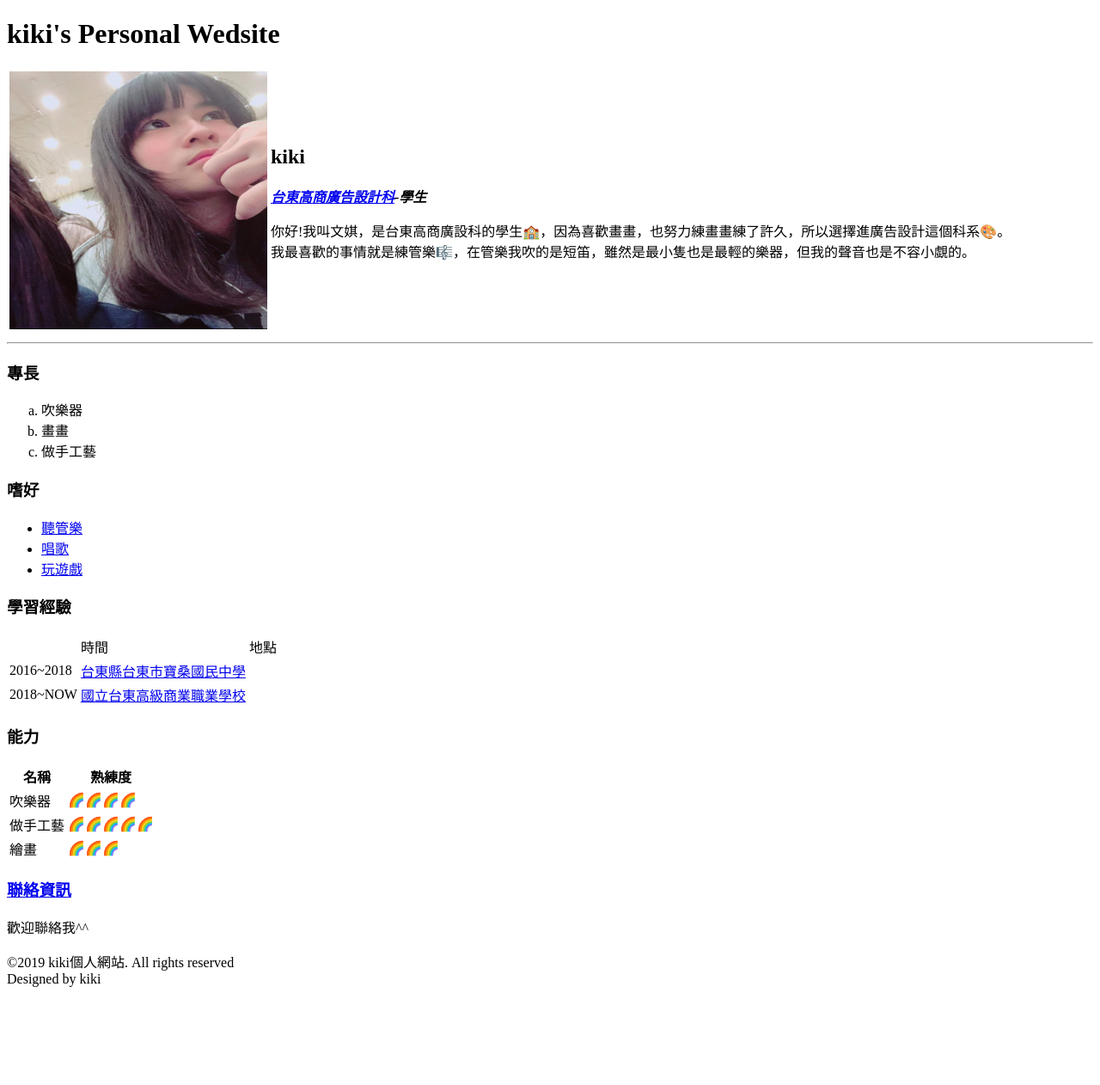
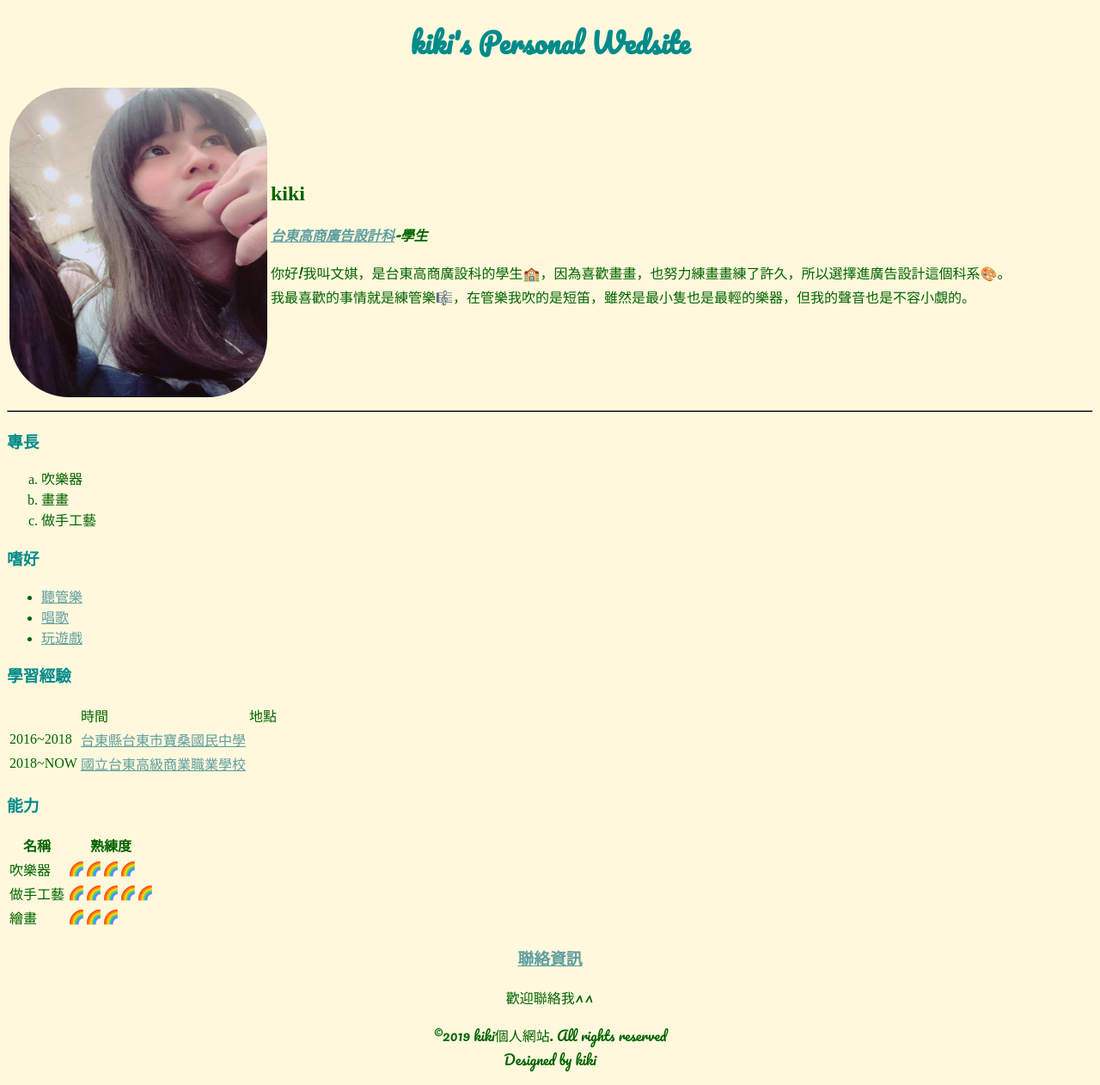
Before and after one commit to kikiouo/CV, a plain HTML site: page index.html in a window 1280 px wide. Shown: the whole page at 86% size. Before the commit the page ends 1164 px from the top, so only its background shows below. Drawn offline with Linux system fonts and the light colour scheme.

Commit message:
增加CSS樣式

```diff
--- a/index.html
+++ b/index.html
@@ -3,13 +3,52 @@
 <head>
 	<meta charset="utf-8">
 	<title>鐘文娸的個人網站</title>
+	<link href="https://fonts.googleapis.com/css?family=Courgette|Pacifico" rel="stylesheet">
+	<style>
+		body{
+			background-color: 	#FFF8DC;
+			color: #006400;
+		}
+		a{
+			color:	#5F9EA0
+		}
+		img{
+			width:300px;
+			height: 360px;
+			border-radius: 70px;
+		}
+		h1{
+			text-align: center;
+			font-family: 'Pacifico', cursive;
+		}
+		h1{
+			color:	#008B8B
+		}
+		h3{
+			color:	#008B8B
+		}
+		#Designed{
+			text-align: center;
+		}
+		#aa{
+			text-align: center;
+		}
+		hr{
+			height: 1px;
+			background-color: black;
+		}
+		p{
+			font-family: 'Pacifico', cursive;
+		}
+
+	</style>
 </head>
 <body>
 <h1>kiki's Personal Wedsite</h1>
 <table>
 	<tr>
 		<td>
-		<img src="img/2.jpg" style="width:300px;height:300px;">
+		<img src="img/2.jpg">
 		</td>
 		<td>
 		<h2>kiki</h2>
@@ -37,8 +76,8 @@
 <h3>學習經驗</h3>
 <table>
 	<th>
-	<td>時間</td>
-    <td>地點</td>
+	    <td>時間</td>
+        <td>地點</td>
 	</th>
     <tr>
     	<td>2016~2018</td>
@@ -56,21 +95,23 @@
         <th>熟練度</th>
 	</tr>
     <tr>
-    	<td>吹樂器</td>
+    	<td id="a">吹樂器</td>
         <td>🌈🌈🌈🌈</td>
     </tr>
     <tr>
-    	<td>做手工藝</td>
+    	<td id="b">做手工藝</td>
         <td>🌈🌈🌈🌈🌈</td>
     </tr>
     <tr>
-    	<td>繪畫</td>
+    	<td id="c">繪畫</td>
     	<td>🌈🌈🌈</td>
     </tr>
 </table>
+<div id="aa">
 <h3><a href="contact.html">聯絡資訊</a></h3>
 <p>歡迎聯絡我^^</p>
-<p>©2019 kiki個人網站. All rights reserved<br>
+</div>
+<p id="Designed">©2019 kiki個人網站. All rights reserved<br>
    Designed by kiki</p>
 
 
```
